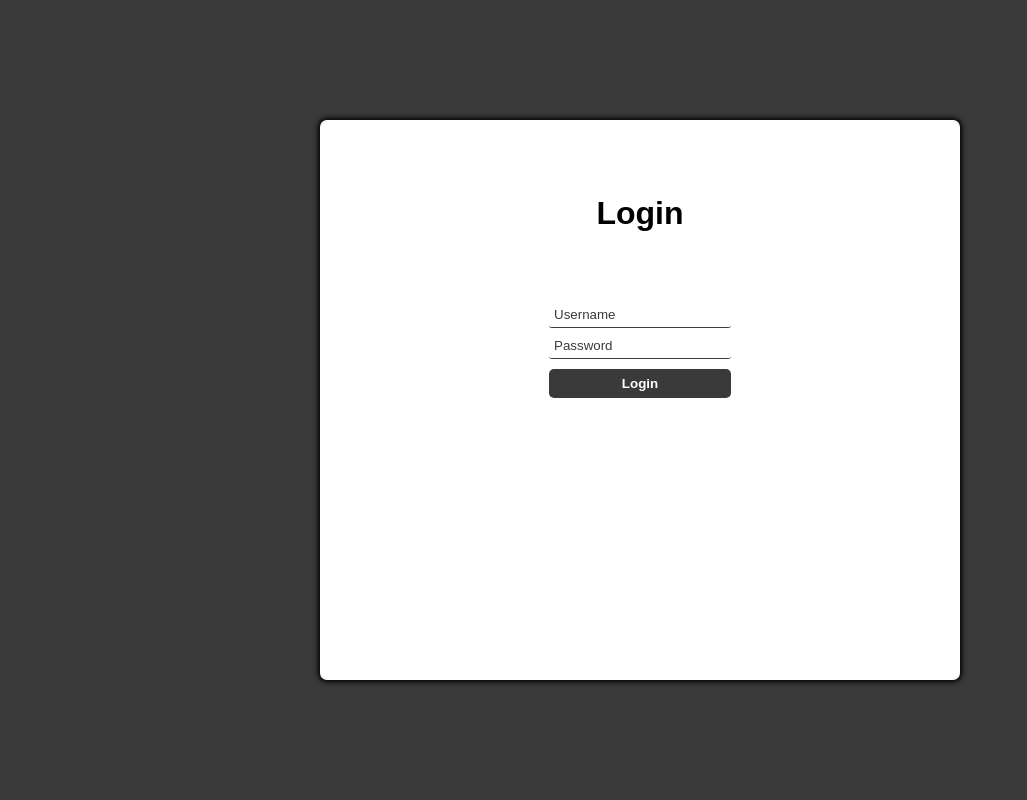
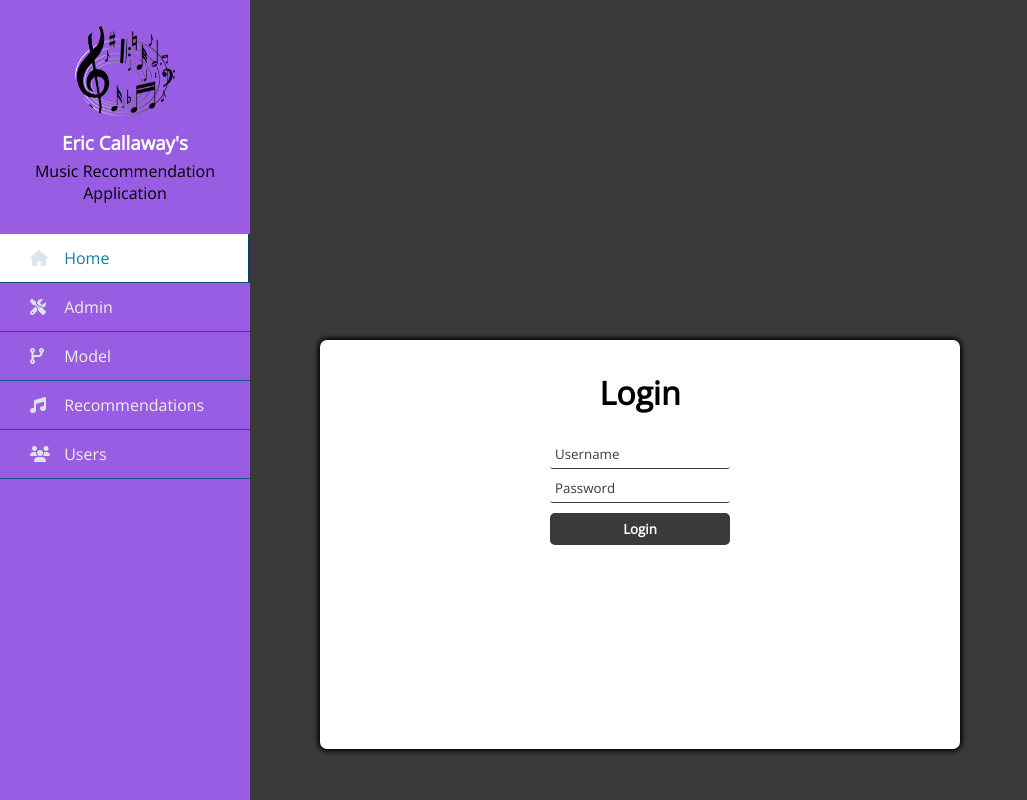
Before and after one commit to EricCallaway/Music_Recommendation_Application, a plain HTML site: page website/index.html in a window 1280 px wide. Shown: the whole page, without its empty margins (0-1027 px from the left). Drawn offline with nearby package versions, Linux system fonts and the light colour scheme.

Commit message:
[ADD] Side navigation bar.

```diff
--- a/website/index.html
+++ b/website/index.html
@@ -7,9 +7,56 @@
   <title>Music Recommendation App</title>
   <link rel="stylesheet" href="login-page.css">
   <script defer src="login-page.js"></script>
+  <script src="https://kit.fontawesome.com/a52a6f742b.js" crossorigin="anonymous"></script>
 </head>
 
 <body>
+    <div class="wrapper">
+        <!--Top menu-->
+        <div class="sidebar">
+            <!--Profile Image & text-->
+            <div class="logo">
+                <img src="imgs/music_clip_art.png" alt="music_logo">
+                <h3>Eric Callaway's</h3>
+                <p>Music Recommendation Application</p>
+            </div>
+            <!--Menu item-->
+            <div>
+                <ul>
+                    <li>
+                        <a href="#" class="active">
+                            <span class="icon"><i class="fa-solid fa-house"></i></span>
+                            <span class="item">Home</span>
+                        </a>
+                    </li>
+                    <li>
+                        <a href="#">
+                            <span class="icon"><i class="fa-sharp fa-solid fa-screwdriver-wrench"></i></span>
+                            <span class="item">Admin</span>
+                        </a>
+                    </li>
+                    <li>
+                        <a href="#">
+                            <span class="icon"><i class="fa-solid fa-code-branch"></i></span>
+                            <span class="item">Model</span>
+                        </a>
+                    </li>
+                    <li>
+                        <a href="#">
+                            <span class="icon"><i class="fa-solid fa-music"></i></span>
+                            <span class="item">Recommendations</span>
+                        </a>
+                    </li>
+                    <li>
+                        <a href="#">
+                            <span class="icon"><i class="fas fa-users"></i></span>
+                            <span class="item">Users</span>
+                        </a>
+                    </li>
+                </ul>
+            </div>
+        </div>
+    </div>
   <main id="main-holder">
     <h1 id="login-header">Login</h1>
 
--- a/website/login-page.css
+++ b/website/login-page.css
@@ -1,3 +1,14 @@
+@import url('https://fonts.googleapis.com/css2?family=Open+Sans&display=swap');
+
+*{
+    list-style: none;
+    text-decoration: none;
+    margin: 0;
+    padding: 0;
+    box-sizing: border-box;
+    font-family: 'Open Sans', sans-serif;
+}
+
 html {
     height: 100%;
   }
@@ -12,9 +23,83 @@ html {
     background-color: #3a3a3a;
   }
 
+  .wrapper .sidebar{
+    background: rgb(153, 93, 227);
+    position: fixed;
+    top: 0;
+    left: 0;
+    width: 250px;
+    height: 100%;
+    padding: 20px 0;
+    transition: all 0.5s ease;
+  }
+
+  .wrapper .sidebar .logo{
+    margin-bottom: 30px;
+    text-align: center;
+  }
+
+  .wrapper .sidebar .logo img{
+    display: block;
+    width: 100px;
+    height: 100px;
+    border-radius: 50%;
+    margin: 0 auto;
+  }
+
+  .wrapper .sidebar .logo h3{
+    color: #ffffff;
+    margin: 10px 0 5px;
+  }
+
+  .wrapper .sidebar ul li a{
+    display: block;
+    padding: 13px 30px;
+    border-bottom: 1px solid #10558d;
+    color: rgb(241, 237, 237);
+    font-size: 16px;
+    position: relative;
+  }
+
+  .wrapper .sidebar ul li a .icon{
+    color: #dee4ec;
+    width: 30px;
+    display: inline-block;
+  }
+
+  .wrapper .sidebar ul li a:hover,
+  .wrapper .sidebar ul li a.active{
+    color: #0c7db1;
+    background:white;
+    border-right: 2px solid rgb(5, 68, 104);
+  }
+
+  .wrapper .sidebar ul li a:hover:before,
+  .wrapper .sidebar ul li a.active:before{
+    display: block;
+  }
+
+  .wrapper .section{
+    width: calc(100% - 225px);
+    margin-left: 20px;
+    transition: all 0.5s ease;
+  }
+
+  .wrapper .section .top_navbar{
+    background: rgb(7, 105, 185);
+    height: 50px;
+    display: 50px;
+    display: flex;
+    align-items: center;
+    padding: 0 30px;
+  }
+
+
+
+
   #main-holder {
     width: 50%;
-    height: 70%;
+    height: 80%;
     display: grid;
     justify-items: center;
     align-items: center;
```
Also changed, not shown: website/main.html (+9 -0 lines), website/imgs/music_clip_art.png (added), 2 other files.
